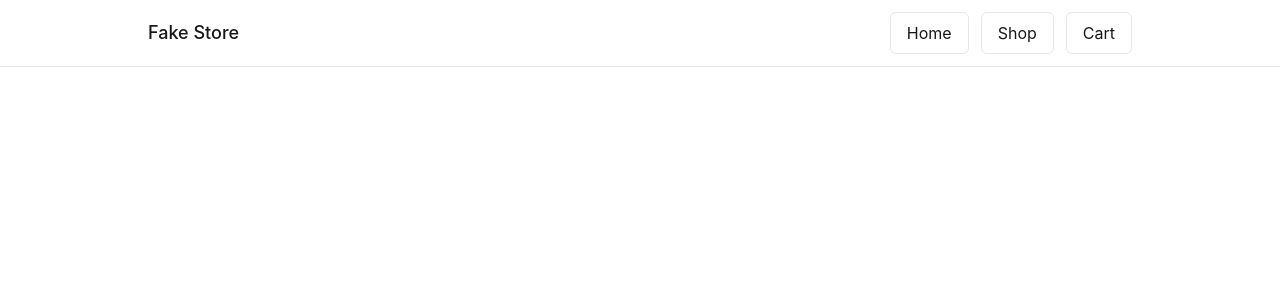
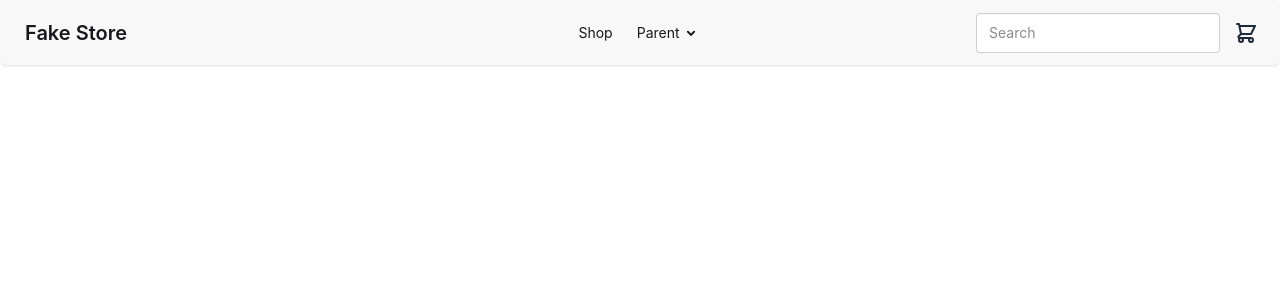
Before and after one commit to Marlonilao/project-shopping-cart, a React (Vite) app: page / in a window 1280 px wide. Shown: the top 300 px of the page. Built offline with nearby package versions, Linux system fonts and the light colour scheme.

Commit message:
refactor: add searchbar and cart badge to NavBar

```diff
--- a/src/App.tsx
+++ b/src/App.tsx
@@ -1,9 +1,14 @@
 import NavBar from './components/NavBar';
+import { Outlet } from 'react-router';
+import { useState } from 'react';
 
 const App = () => {
+  const [items, setItems] = useState<string[]>([]);
+
   return (
     <div>
-      <NavBar />
+      <NavBar cartNumber={items.length} />
+      <Outlet />
     </div>
   );
 };
--- a/src/components/NavBar.tsx
+++ b/src/components/NavBar.tsx
@@ -1,23 +1,120 @@
 import { Link } from 'react-router';
 
-const NavBar = () => {
+interface Props {
+  cartNumber: number;
+}
+
+const NavBar = ({ cartNumber }: Props) => {
   return (
-    <nav className='border-b border-gray-200 bg-white'>
-      <div className='flex items-center justify-between px-5 py-3 w-4/5 max-w-300 mx-auto'>
-        <div className='text-lg font-medium'>Fake Store</div>
-        <div className='flex gap-3'>
-          <button className='px-4 py-2 rounded-md border border-gray-200 hover:bg-gray-50'>
-            <Link to='/'>Home</Link>
-          </button>
-          <button className='px-4 py-2 rounded-md border border-gray-200 hover:bg-gray-50'>
-            <Link to='/shop'>Shop</Link>
-          </button>
-          <button className='px-4 py-2 rounded-md border border-gray-200 hover:bg-gray-50'>
-            <Link to='/cart'>Cart</Link>
+    <div className='max-lg:collapse bg-base-200 shadow-sm w-full rounded-md '>
+      <input id='navbar-1-toggle' className='peer hidden' type='checkbox' />
+      <label
+        htmlFor='navbar-1-toggle'
+        className='fixed inset-0 hidden max-lg:peer-checked:block'
+      ></label>
+      <div className='collapse-title navbar container'>
+        <div className='navbar-start'>
+          <label htmlFor='navbar-1-toggle' className='btn btn-ghost lg:hidden'>
+            <svg
+              xmlns='http://www.w3.org/2000/svg'
+              className='h-5 w-5'
+              fill='none'
+              viewBox='0 0 24 24'
+              stroke='currentColor'
+            >
+              <path
+                strokeLinecap='round'
+                strokeLinejoin='round'
+                strokeWidth='2'
+                d='M4 6h16M4 12h8m-8 6h16'
+              />
+            </svg>
+          </label>
+          <button className='btn btn-ghost text-xl'>
+            <Link to='/'>Fake Store</Link>
           </button>
         </div>
+        <div className='navbar-center hidden lg:flex'>
+          <ul className='menu menu-horizontal px-1'>
+            <li>
+              <button>
+                <Link to='/shop'>Shop</Link>
+              </button>
+            </li>
+            <li>
+              <details>
+                <summary>Parent</summary>
+                <ul className='p-2 bg-base-100 w-40 z-1'>
+                  <li>
+                    <button>Submenu 1</button>
+                  </li>
+                  <li>
+                    <button>Submenu 2</button>
+                  </li>
+                </ul>
+              </details>
+            </li>
+          </ul>
+        </div>
+        <div className='navbar-end mr-2'>
+          <div className='flex gap-2'>
+            <input
+              type='text'
+              placeholder='Search'
+              className='input input-bordered w-64 lg:w-auto'
+            />
+
+            <button
+              className='py-1 px-1 relative border-2 border-transparent text-gray-800 rounded-full hover:text-gray-400 focus:outline-none focus:text-gray-500 transition duration-150 ease-in-out'
+              aria-label='Cart'
+            >
+              <Link to='/cart'>
+                <svg
+                  className='h-6 w-6'
+                  fill='none'
+                  stroke-linecap='round'
+                  stroke-linejoin='round'
+                  stroke-width='2'
+                  viewBox='0 0 24 24'
+                  stroke='currentColor'
+                >
+                  <path d='M3 3h2l.4 2M7 13h10l4-8H5.4M7 13L5.4 5M7 13l-2.293 2.293c-.63.63-.184 1.707.707 1.707H17m0 0a2 2 0 100 4 2 2 0 000-4zm-8 2a2 2 0 11-4 0 2 2 0 014 0z'></path>
+                </svg>
+                <span className='absolute inset-0 object-top-right -mr-6'>
+                  {cartNumber > 0 && (
+                    <div className='inline-flex items-center px-1.5 py-0.5 border-2 border-white rounded-full text-xs font-semibold leading-4 bg-red-500 text-white'>
+                      {cartNumber}
+                    </div>
+                  )}
+                </span>
+              </Link>
+            </button>
+          </div>
+        </div>
       </div>
-    </nav>
+
+      <div className='collapse-content lg:hidden z-1'>
+        <ul className='menu'>
+          <li>
+            <button>Item 1</button>
+          </li>
+          <li>
+            <button>Parent</button>
+            <ul>
+              <li>
+                <button>Submenu 1</button>
+              </li>
+              <li>
+                <button>Submenu 2</button>
+              </li>
+            </ul>
+          </li>
+          <li>
+            <button>Item 3</button>
+          </li>
+        </ul>
+      </div>
+    </div>
   );
 };
 
```
